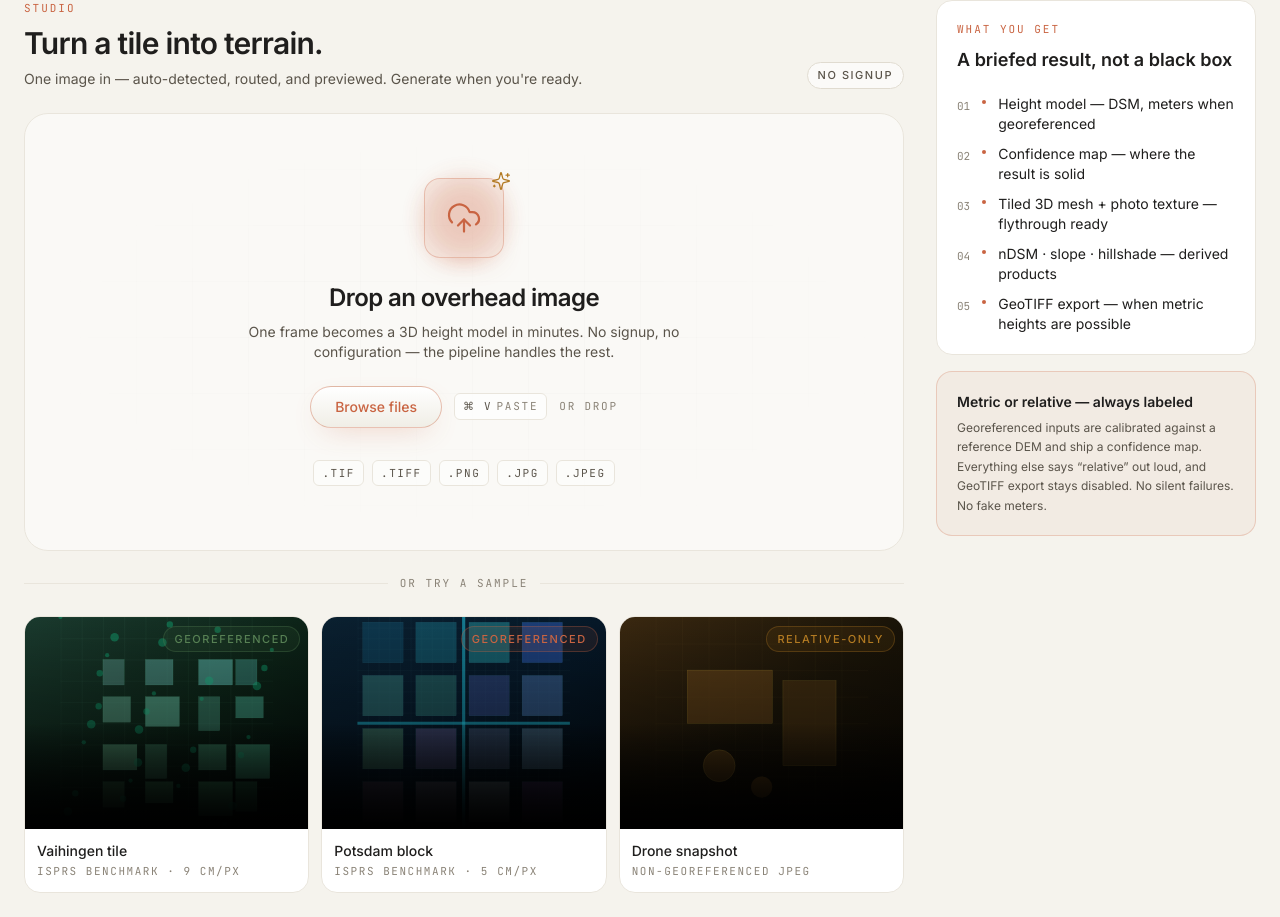
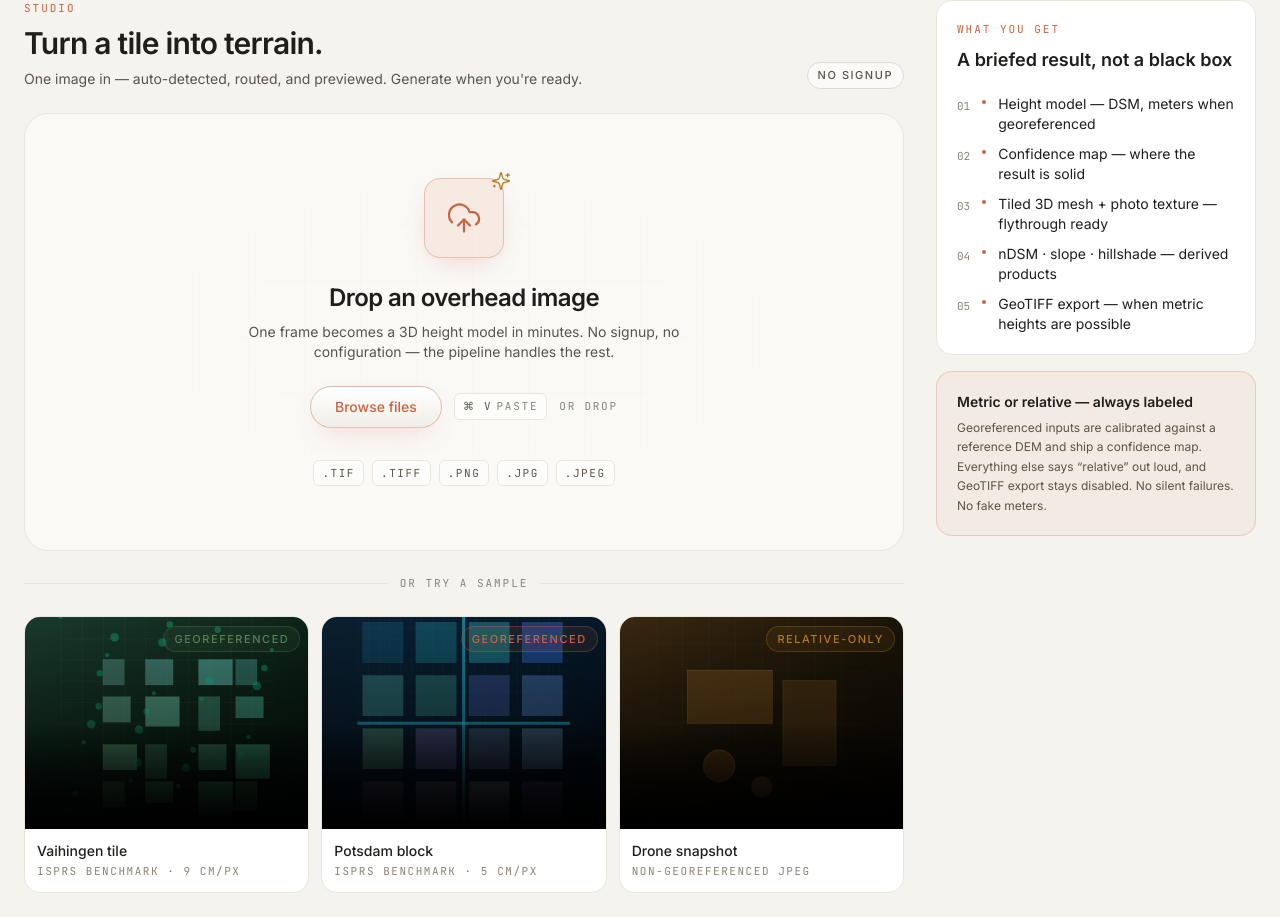
Before and after one commit to SumitRoy-Gh/Depthwizard, a Next.js app in the folder app/frontend/: page / in a window 1280 px wide. Shown: the part 2809-3726 px from the top of the page. Built offline with nearby package versions, Linux system fonts and the light colour scheme.

Commit message:
refactor(upload): magnetic buttons, remove pulsing glow

```diff
--- a/app/frontend/components/upload/DropZone.tsx
+++ b/app/frontend/components/upload/DropZone.tsx
@@ -13,6 +13,7 @@ import {
 } from "lucide-react";
 import { useUpload } from "@/lib/jobs";
 import { useHistory } from "@/store/history-store";
+import { Magnetic } from "@/components/shared/Motion";
 import { cn } from "@/lib/cn";
 import { Pill } from "@/components/shared/Pill";
 
@@ -94,12 +95,16 @@ export function DropZone() {
           </p>
         )}
         <div className="mt-6 flex items-center justify-center gap-2">
+          <Magnetic>
             <button onClick={() => { setPicked(null); setError(null); }} className="rounded-full border border-hairline px-4 py-2 text-sm text-muted hover:text-primary">
               Choose another
             </button>
+          </Magnetic>
+          <Magnetic>
             <button onClick={onSubmit} disabled={upload.isPending} className="btn-aurora rounded-full border border-cyan/40 bg-cyan/15 px-6 py-2 text-sm font-medium text-cyan shadow-glow hover:bg-cyan/25">
               {upload.isPending ? "Uploading…" : "Generate Height Model"}
             </button>
+          </Magnetic>
         </div>
       </div>
     );
@@ -132,17 +137,12 @@ export function DropZone() {
       <div className="absolute inset-0 -z-10 bg-grid opacity-30" />
 
       <div className="relative flex flex-col items-center px-8 py-16 text-center">
-        <motion.div
-          animate={{ y: isOver ? -6 : 0 }}
-          transition={{ type: "spring", stiffness: 300, damping: 20 }}
-          className="relative mb-6"
-        >
-          <div className="absolute inset-0 animate-pulse-glow rounded-full bg-cyan/30 blur-xl" />
+        <div className="relative mb-6">
           <div className="relative flex h-20 w-20 items-center justify-center rounded-2xl border border-cyan/30 bg-cyan/10 text-cyan shadow-glow">
             <UploadCloud className="h-9 w-9" strokeWidth={1.5} />
             <Sparkles className="absolute -right-2 -top-2 h-5 w-5 text-amber" strokeWidth={1.5} />
           </div>
-        </motion.div>
+        </div>
 
         <h3 className="text-2xl font-semibold tracking-tight text-primary">
           {isOver ? "Release to analyze" : "Drop an overhead image"}
@@ -161,12 +161,14 @@ export function DropZone() {
         />
 
         <div className="mt-6 flex flex-wrap items-center justify-center gap-3">
+          <Magnetic>
             <button
               onClick={() => inputRef.current?.click()}
               className="btn-aurora rounded-full border border-cyan/40 bg-cyan/15 px-6 py-2.5 text-sm font-medium text-cyan shadow-glow transition-all hover:bg-cyan/25"
             >
               Browse files
             </button>
+          </Magnetic>
           <kbd className="hidden items-center gap-1 rounded-md border border-hairline bg-elevated/60 px-2 py-1 font-mono text-2xs uppercase tracking-[0.16em] text-muted md:inline-flex">
             <span>⌘ V</span>
             <span className="text-faint">paste</span>
@@ -276,16 +278,19 @@ function PreviewCard({
           )}
 
           <div className="mt-auto flex items-center gap-2">
+            <Magnetic>
               <button
                 onClick={onClear}
                 className="rounded-full border border-hairline px-4 py-2 text-sm text-muted hover:text-primary"
               >
                 Replace
               </button>
+            </Magnetic>
+            <Magnetic>
               <button
                 onClick={onSubmit}
                 disabled={submitting}
-              className="btn-aurora group/cta flex flex-1 items-center justify-center gap-2 rounded-full border border-cyan/40 bg-cyan/15 px-6 py-2.5 text-sm font-medium text-cyan shadow-glow transition-all hover:bg-cyan/25 hover:shadow-[0_0_32px_-4px_rgba(34,211,238,0.6)] disabled:opacity-50"
+                className="btn-aurora group/cta flex flex-1 items-center justify-center gap-2 rounded-full border border-cyan/40 bg-cyan/15 px-6 py-2.5 text-sm font-medium text-cyan shadow-glow transition-all hover:bg-cyan/25 hover:shadow-[0_0_32px_-4px_rgba(214,116,86,0.6)] disabled:opacity-50"
               >
                 {submitting ? (
                   <>
@@ -300,6 +305,7 @@ function PreviewCard({
                   </>
                 )}
               </button>
+            </Magnetic>
           </div>
         </div>
       </div>
```
Lines whose indentation alone changed are shown as unchanged.
